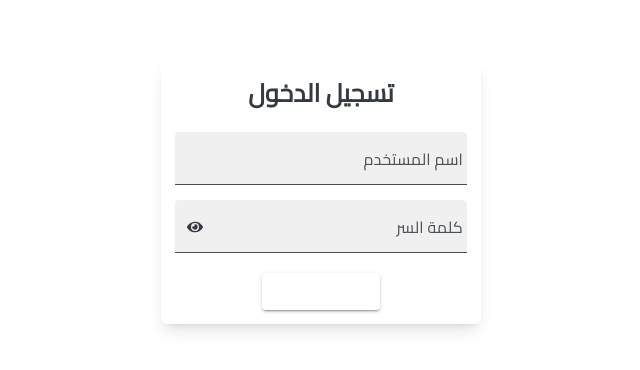
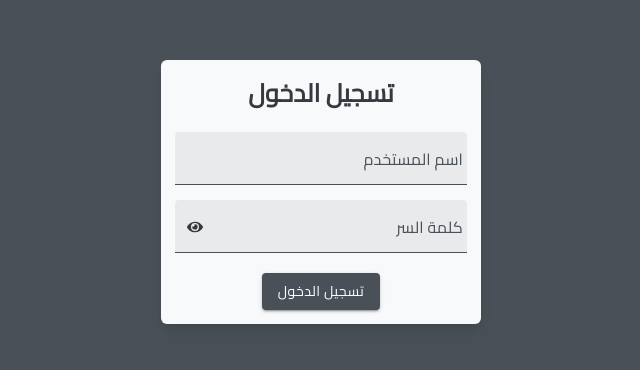
Before and after one commit to Abdullah-Belall/wolf_frontend, a Next.js app: page /log-in in a window 1280 px wide. Shown: the part 208-578 px from the top of the page, without its empty margins (319-959 px from the left). Built offline with nearby package versions, Linux system fonts and the light colour scheme; no server answers.

Commit message:
globals.css

```diff
--- a/app/globals.css
+++ b/app/globals.css
@@ -1,9 +1,13 @@
 @import "tailwindcss";
-
-:root {
-  --background: #ffffff;
-  --foreground: #171717;
-}
+  :root {
+    --background: #e3e3e3;
+    --foreground: #adb5bd;
+    --myDark: #212529;
+    --mdDark: #495057;
+    --myLight: #f8f9fa;
+    --secLight: #e9ecef;
+    --myHover: #f1f1f1;
+  }
 @theme inline {
   --color-background: var(--background);
   --color-foreground: var(--foreground);
```
